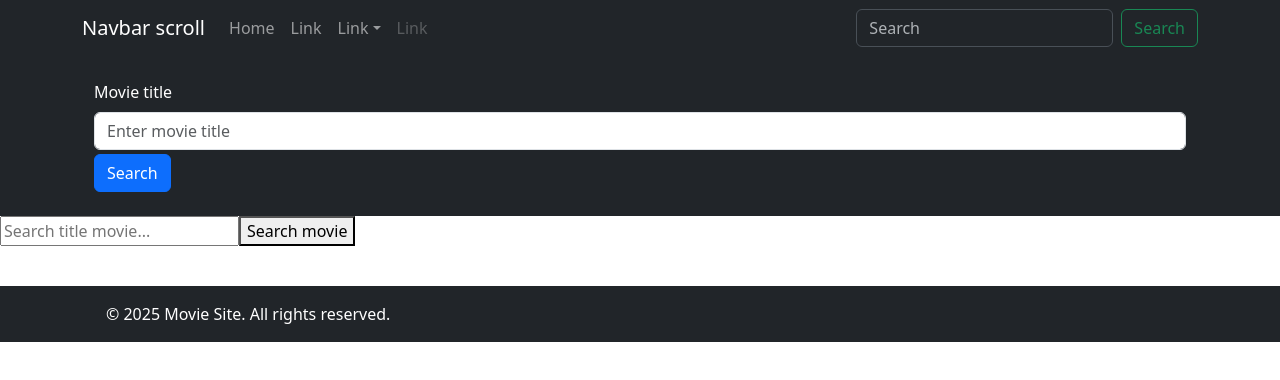
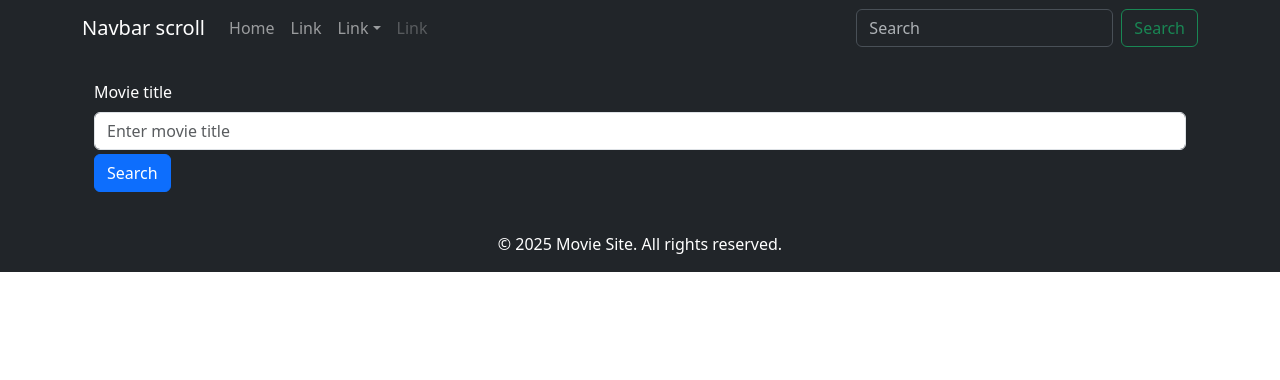
Before and after one commit to RedzepKolar/videos, a React (Create React App) app: page / in a window 1280 px wide. Shown: the top 380 px of the page. Built offline with nearby package versions, Linux system fonts and the light colour scheme; no server answers.

Commit message:
Deleted footer Container

```diff
--- a/src/App.js
+++ b/src/App.js
@@ -1,3 +1,4 @@
+// import './App.css';
 import SearchMovie from "./components/SearchMovie/SearchMovie";
 import Navigation from "./components/Templates/Snippets/Navigation";
 import 'bootstrap/dist/css/bootstrap.min.css';
@@ -9,7 +10,7 @@ const App = () => {
     <div className="App">
         <Navigation />
         <Search />
-      <SearchMovie />
+      {/*<SearchMovie />*/}
         <Footer />
     </div>
   );
--- a/src/components/Templates/Snippets/Footer.jsx
+++ b/src/components/Templates/Snippets/Footer.jsx
@@ -1,18 +1,7 @@
-import Container from 'react-bootstrap/Container';
-import Row from 'react-bootstrap/Container';
-import Col from 'react-bootstrap/Container';
-
-
 const Footer = () => {
     return (
-        <footer className="d-flex justify-content-center align-items-center bg-light p-3 bg-dark text-white">
-            <Container>
-                <Row>
-                    <Col>
-                        <p className="m-0">&copy; 2025 Movie Site. All rights reserved.</p>
-                    </Col>
-                </Row>
-            </Container>
+        <footer className="d-flex justify-content-center align-items-center p-3 bg-dark text-white">
+            <p className="m-0">&copy; 2025 Movie Site. All rights reserved.</p>
         </footer>
     );
 }
```
